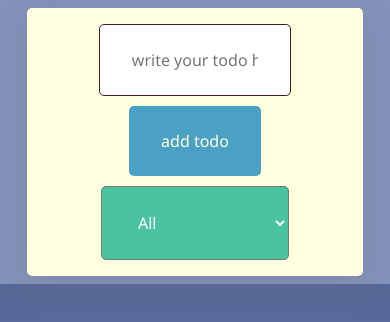
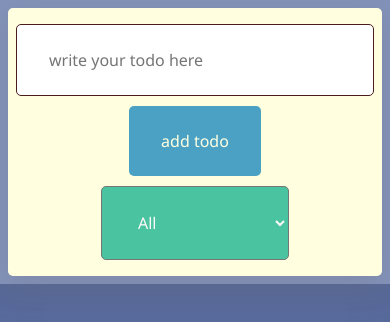
Before and after one commit to tornike-machitidze/Todos, a React (Create React App) app: page / in a window 390 px wide. Shown: the top 322 px of the page. Built offline with nearby package versions, Linux system fonts and the light colour scheme.

Commit message:
form changing styles

```diff
--- a/src/components/Form.css
+++ b/src/components/Form.css
@@ -71,7 +71,7 @@ select {
     display: flex;
     flex-direction: column;
     gap: 10px;
-    width: 90%;
+    width: 100%;
   }
 
   input,
@@ -80,4 +80,8 @@ select {
     border-radius: 5px;
     font-size: 1rem;
   }
+
+  .input-text {
+    width: 100%;
+  }
 }
```
